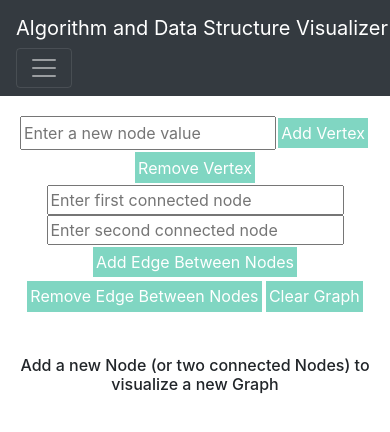
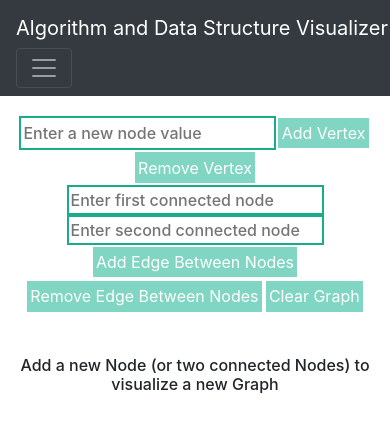
Before and after one commit to matt-hendrick/Algorithm-Data-Structure-Visualizer, a React (Create React App) app: page /graph in a window 390 px wide. Shown: the top 432 px of the page. Built offline with nearby package versions, Linux system fonts and the light colour scheme.

Commit message:
Refactor: Add reusable Input, adjust input styling

```diff
--- a/src/components/Input/Input.js
+++ b/src/components/Input/Input.js
@@ -1,16 +1,16 @@
 import React from 'react';
+
+import * as classes from './Input.module.css';
 
 const Input = (props) => {
   return (
-    <div className="Input">
     <input
-        className="InputElement"
+      className={classes.Input}
       type={props.elementType}
       value={props.value}
       onChange={props.onChange}
       placeholder={props.placeholder}
     />
-    </div>
   );
 };
 
--- /dev/null
+++ b/src/components/Input/Input.module.css
@@ -0,0 +1,12 @@
+.Input {
+  font-weight: 500;
+  min-width: 25%;
+  border: 2px #1aab8a solid;
+  outline: none;
+}
+
+@media (max-width: 800px) {
+  .Input {
+    min-width: 65%;
+  }
+}
--- a/src/containers/BinaryTreeVisualizer/BinaryTreeVisualizer.js
+++ b/src/containers/BinaryTreeVisualizer/BinaryTreeVisualizer.js
@@ -4,6 +4,7 @@ import * as classes from './BinaryTreeVisualizer.module.scss';
 
 // Components
 import MyButton from '../../components/MyButton/MyButton';
+import Input from '../../components/Input/Input';
 
 // Data Structures
 import BinaryTree from '../../dataStructures/BinaryTree/BinaryTree';
@@ -72,7 +73,7 @@ function BinaryTreeVisualizer() {
   return (
     <div>
       <div className={classes.ButtonRow}>
-        <input
+        <Input
           value={newNodeValue}
           placeholder="Enter a new Node value"
           onChange={updateNewNodeValue}
--- a/src/containers/GraphVisualizer/GraphVisualizer.js
+++ b/src/containers/GraphVisualizer/GraphVisualizer.js
@@ -4,6 +4,7 @@ import * as classes from './GraphVisualizer.module.css';
 
 // Components
 import MyButton from '../../components/MyButton/MyButton';
+import Input from '../../components/Input/Input';
 
 // Data Structures
 import MyGraph from '../../dataStructures/Graph/Graph';
@@ -122,7 +123,7 @@ function GraphVisualizer() {
   return (
     <div>
       <div className={classes.ButtonRow}>
-        <input
+        <Input
           onChange={updateNodeValue}
           value={newNodeValue}
           placeholder="Enter a new node value"
@@ -133,17 +134,15 @@ function GraphVisualizer() {
         <MyButton onClick={removeVertex} disabled={!newNodeValue || !graph}>
           Remove Vertex
         </MyButton>
-        <input
+        <Input
           onChange={updateSourceNode}
           value={newSourceNode}
           placeholder="Enter first connected node"
-          size="24"
         />
-        <input
+        <Input
           onChange={updateDestinationNode}
           value={newDestinationNode}
           placeholder="Enter second connected node"
-          size="24"
         />
         <MyButton
           onClick={addEdge}
--- a/src/containers/HashTableVisualizer/HashTableVisualizer.js
+++ b/src/containers/HashTableVisualizer/HashTableVisualizer.js
@@ -4,6 +4,7 @@ import * as classes from './HashTableVisualizer.module.css';
 
 // Components
 import MyButton from '../../components/MyButton/MyButton';
+import Input from '../../components/Input/Input';
 
 // Data Structures
 import HashTable from '../../dataStructures/HashTable/HashTable';
@@ -83,13 +84,13 @@ function HashTableVisualizer() {
   return (
     <div>
       <div className={classes.ButtonRow}>
-        <input
+        <Input
           id="KeyInput"
           value={newKey}
           placeholder="Enter a new key"
           onChange={updateNewKey}
         />
-        <input
+        <Input
           id="ValueInput"
           value={newValue}
           placeholder="Enter a new value"
--- a/src/containers/HeapVisualizer/HeapVisualizer.js
+++ b/src/containers/HeapVisualizer/HeapVisualizer.js
@@ -4,6 +4,7 @@ import * as classes from './HeapVisualizer.module.scss';
 
 // Components
 import MyButton from '../../components/MyButton/MyButton';
+import Input from '../../components/Input/Input';
 
 // Data Structures
 import Heap from '../../dataStructures/Heap/Heap';
@@ -83,7 +84,7 @@ function HeapVisualizer() {
   return (
     <div>
       <div className={classes.ButtonRow}>
-        <input
+        <Input
           value={newNodeValue}
           placeholder="Enter a new Node value"
           onChange={updateNewNodeValue}
--- a/src/containers/LinkedListVisualizer/LinkedListVisualizer.js
+++ b/src/containers/LinkedListVisualizer/LinkedListVisualizer.js
@@ -7,6 +7,7 @@ import Node from '../../dataStructures/Node/Node';
 
 // Components
 import MyButton from '../../components/MyButton/MyButton';
+import Input from '../../components/Input/Input';
 
 function LinkedListVisualizer() {
   const [list, setList] = useState(null);
@@ -91,7 +92,7 @@ function LinkedListVisualizer() {
   return (
     <div>
       <div className={classes.ButtonRow}>
-        <input
+        <Input
           onChange={updateAddNodeValue}
           value={newNodeValue}
           placeholder="Enter a new node value"
--- a/src/containers/QueueVisualizer/QueueVisualizer.js
+++ b/src/containers/QueueVisualizer/QueueVisualizer.js
@@ -6,6 +6,7 @@ import Queue from '../../dataStructures/Queue/Queue';
 
 // Components
 import MyButton from '../../components/MyButton/MyButton';
+import Input from '../../components/Input/Input';
 
 function QueueVisualizer() {
   const [queue, setQueue] = useState(null);
@@ -54,7 +55,7 @@ function QueueVisualizer() {
   return (
     <div>
       <div className={classes.ButtonRow}>
-        <input
+        <Input
           onChange={updateNodeValue}
           value={newNodeValue}
           placeholder="Enter a new node value"
--- a/src/containers/StackVisualizer/StackVisualizer.js
+++ b/src/containers/StackVisualizer/StackVisualizer.js
@@ -7,6 +7,7 @@ import Stack from '../../dataStructures/Stack/Stack';
 // Components
 import MyButton from '../../components/MyButton/MyButton';
 import Alert from '../../components/Alert/Alert';
+import Input from '../../components/Input/Input';
 
 function StackVisualizer() {
   const [stack, setStack] = useState(null);
@@ -67,7 +68,7 @@ function StackVisualizer() {
     <div>
       {stackOverFlow ? <Alert /> : null}
       <div className={classes.ButtonRow}>
-        <input
+        <Input
           onChange={updateNodeValue}
           value={newNodeValue}
           placeholder="Enter a new node value"
```
Lines whose indentation alone changed are shown as unchanged.
